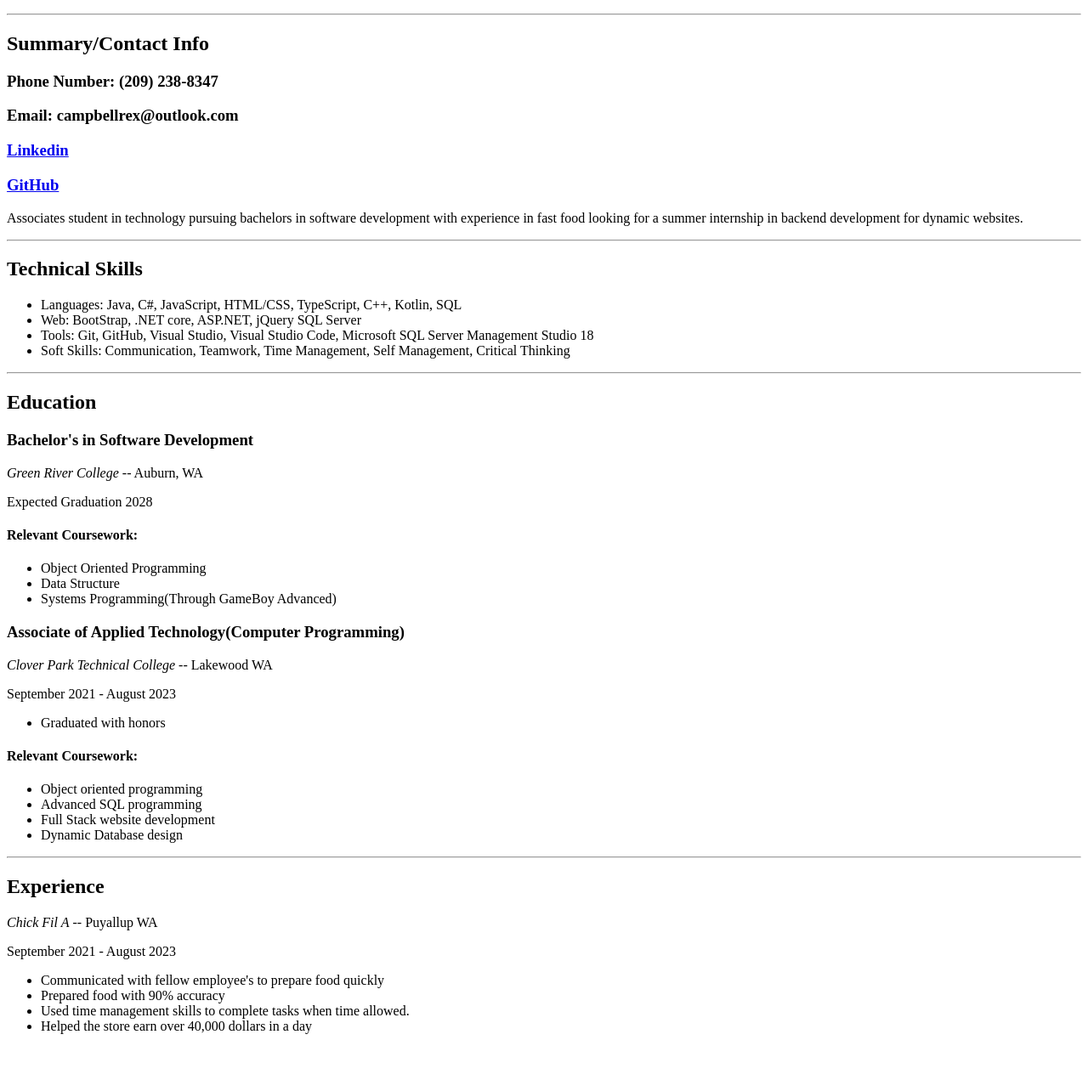
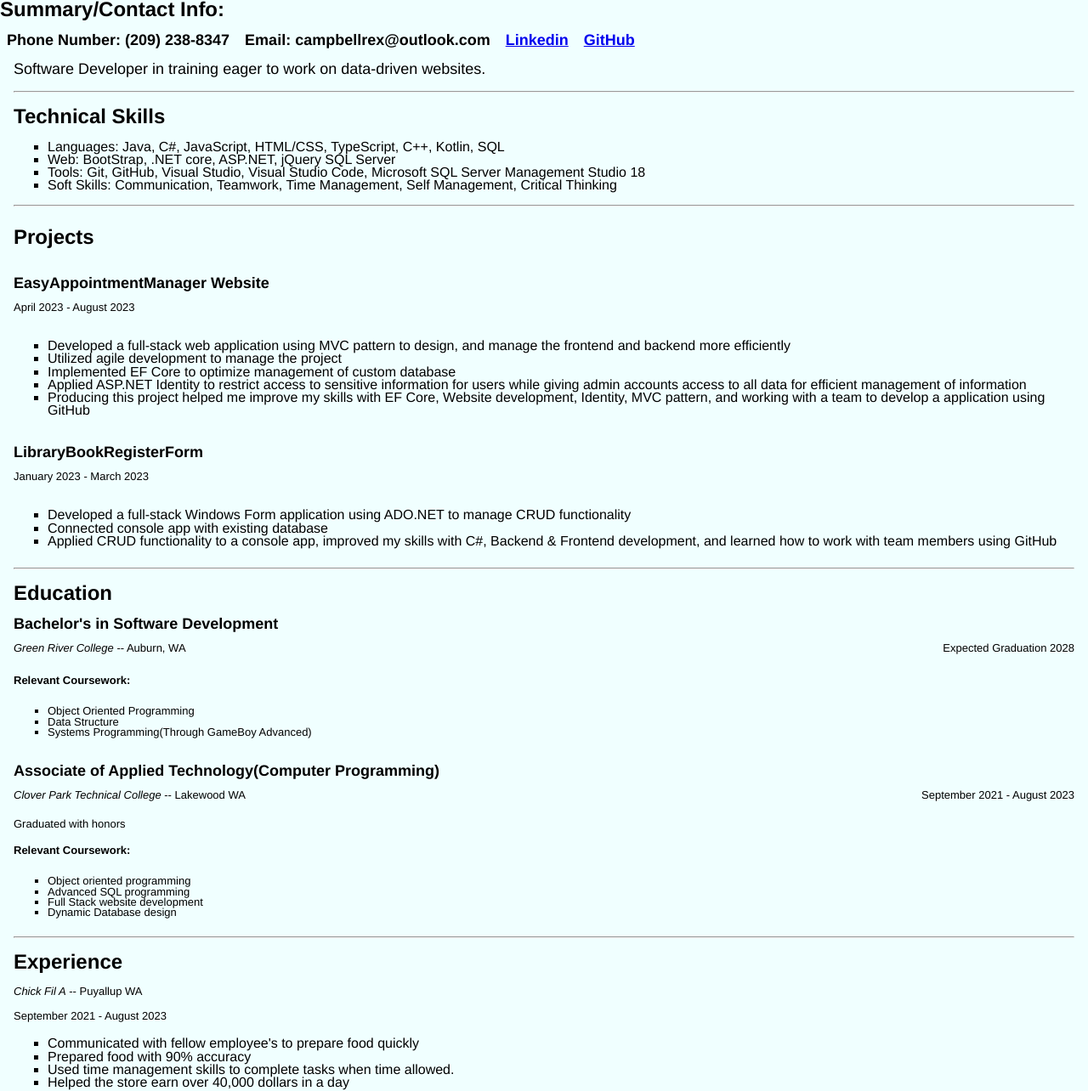
Before and after one commit to crex424/Resume, a plain HTML site: page index.html in a window 1280 px wide. Shown: the part 231-1515 px from the top of the page at 85% size. Before the commit the page ends 1464 px from the top, so only its background shows below. Drawn offline with Linux system fonts and the light colour scheme.

Commit message:
Added styling, added divs, and added projects section

```diff
--- a/index.html
+++ b/index.html
@@ -3,19 +3,26 @@
 <head>
     <meta charset="UTF-8">
     <meta name="viewport" content="width=device-width, initial-scale=1.0">
-    <link rel="icon" href="Images/Favcon.png">
+    <link rel="icon" href="images/Favcon.png">
+    <link rel="stylesheet" href="styles/style.css">
     <title>Campbell's Resume</title>
 </head>
 <body>
-    <img src="Images/me.jpg" alt="Picture Of Campbell Smiling" width="120" height="155">
+    <div id="header">
+        <img src="images/me.jpg" alt="Picture Of Campbell Smiling">
         <h1>Campbell Rex</h1>
         <hr>
-    <h2>Summary/Contact Info</h2>
+        <h2>Summary/Contact Info:</h2>
+        <div id="contact-info">
             <h3>Phone Number: (209) 238-8347</h3>
             <h3>Email: campbellrex@outlook.com</h3>
             <h3><a href="https://www.linkedin.com/in/campbell-rex-aa7803283/">Linkedin</a></h3>
             <h3><a href="https://github.com/crex424?tab=repositories">GitHub</a></h3>
-    <p>Associates student in technology pursuing bachelors in software development with experience in fast food looking for a summer internship in backend development for dynamic websites.</p>
+        </div>
+    </div>
+
+    <div id="main">
+        <p id="summary-text">Software Developer in training eager to work on data-driven websites.</p>
         <hr>
         <h2>Technical Skills</h2>
         <ul>
@@ -25,22 +32,53 @@
             <li>Soft Skills: Communication, Teamwork, Time Management, Self Management, Critical Thinking</li>
         </ul>
         <hr>
+        <div id="projects">
+            <h2>Projects</h2>
+            <div class="project-item">
+                <h3>EasyAppointmentManager Website</h3>
+                <p>April 2023 - August 2023</p>
+                <ul>
+                    <li>Developed a full-stack web application using MVC pattern to design, and manage the frontend and backend more efficiently </li>
+                    <li>Utilized agile development to manage the project</li>
+                    <li>Implemented EF Core to optimize management of custom database</li>
+                    <li>Applied ASP.NET Identity to restrict access to sensitive information for users while giving admin accounts access to all data for efficient management of information</li>
+                    <li>Producing this project helped me improve my skills with EF Core, Website development, Identity, MVC pattern, and working with a team to develop a application using GitHub</li>
+                </ul>
+            </div>
+            <div class="project-item">
+                <h3>LibraryBookRegisterForm</h3>
+                <p>January 2023 - March 2023</p>
+                <ul>
+                    <li>Developed a full-stack Windows Form application using ADO.NET to manage CRUD functionality </li>
+                    <li>Connected console app with existing database </li>
+                    <li>Applied CRUD functionality to a console app, improved my skills with C#, Backend & Frontend development, and learned how to work with team members using GitHub</li>
+                </ul>
+            </div>
+        </div>
+
+
+        <hr>
         <h2>Education</h2>
         <h3>Bachelor's in Software Development</h3>
+        <div class="college-info">
             <p><i>Green River College</i> -- Auburn, WA</p>
             <p>Expected Graduation 2028</p>
+        </div>
+        <div class="relevant-classwork">
             <h4>Relevant Coursework:</h4>
             <ul>
                 <li>Object Oriented Programming</li>
                 <li>Data Structure</li>
                 <li>Systems Programming(Through GameBoy Advanced)</li>
             </ul>
+        </div>
         <h3>Associate of Applied Technology(Computer Programming)</h3>
+        <div class="college-info">
             <p><i>Clover Park Technical College</i> -- Lakewood WA</p>
             <p>September 2021 - August 2023 </p>
-    <ul>
-        <li>Graduated with honors</li>
-    </ul>
+        </div>
+        <div class="relevant-classwork">
+            <p>Graduated with honors</p>
             <h4>Relevant Coursework:</h4>
             <ul>
                 <li>Object oriented programming</li>
@@ -48,15 +86,19 @@
                 <li>Full Stack website development</li>
                 <li>Dynamic Database design</li>
             </ul>
+        </div>
         <hr>
         <h2>Experience</h2>
-    <p><i>Chick Fil A</i> -- Puyallup WA</p>
-    <p>September 2021 - August 2023 </p>
+        <div class="work-exp">
+            <p><i>Chick Fil A</i> -- Puyallup WA</p> <p>September 2021 - August 2023 </p>
+        </div>
+
         <ul>
             <li>Communicated with fellow employee's to prepare food quickly</li>
             <li>Prepared food with 90% accuracy</li>
             <li>Used time management skills to complete tasks when time allowed.</li>
             <li>Helped the store earn over 40,000 dollars in a day</li>
         </ul>
+    </div>
 </body>
 </html>
--- /dev/null
+++ b/styles/style.css
@@ -0,0 +1,107 @@
+*{
+    box-sizing: border-box;
+}
+:root {
+    --primary-bg-color: azure;
+    --primary-color: black;
+}
+
+@media only screen and (width: 600px) and (height: 768px) and (-webkit-device-pixel-ratio: 3) {
+    body {
+        padding-top: env(safe-area-inset-top);
+        padding-bottom: env(safe-area-inset-bottom);
+    }
+
+}
+
+img {
+    max-width: 200px;
+    border-radius: 50%;
+}
+a:hover {
+    background-color: darkgray;
+}
+
+html {
+    font-family: 'Franklin Gothic Medium', 'Arial Narrow', Arial, sans-serif;
+    line-height: 1em;
+}
+
+body {
+    margin: auto;
+    background-color: var(--primary-bg-color);
+
+}
+
+p {
+    font-size:small;
+}
+
+h3 {
+    font-size: large;
+    margin-bottom: 0%;
+}
+
+h2 {
+    font-size: x-large;
+}
+
+#summary-text {
+    font-size: large;
+}
+
+ul {
+    line-height: 0.95em;
+    list-style: square;
+}
+.relevant-classwork {
+    display: flex;
+    flex-flow: column wrap;
+    line-height: 0.01em;
+    font-size: small;
+    margin:0%;
+
+}
+
+.college-info  {
+    display: flex;
+    justify-content: space-between;
+    flex-direction: row;
+    margin-bottom: 0%;
+
+}
+
+.graduation {
+    display: flex;
+    justify-content: end;
+    flex-direction: row;
+}
+
+#contact-info {
+    display: flex;
+    flex-flow: row wrap;
+    padding-left: .5em;
+}
+
+#contact-info h3 {
+    padding-right: 1em;
+    padding-bottom: 0em;
+    margin: 0%;
+}
+
+#main {
+    margin: 0 auto;
+    padding: 0 1rem 2rem 1rem;
+}
+
+#projects {
+    display: flex;
+    justify-content:flex-start;
+    flex-flow: column wrap;
+}
+
+.project-item {
+    display: flex;
+    justify-content: space-between;
+    flex-direction: column;
+}
```
Lines whose indentation alone changed are shown as unchanged.
